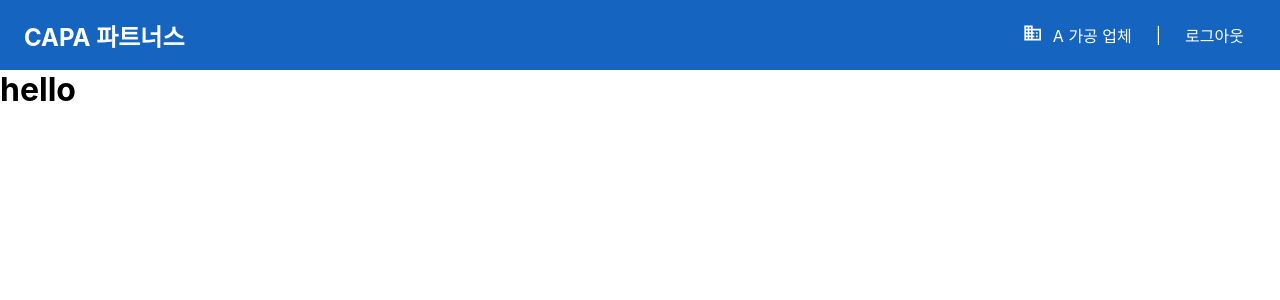
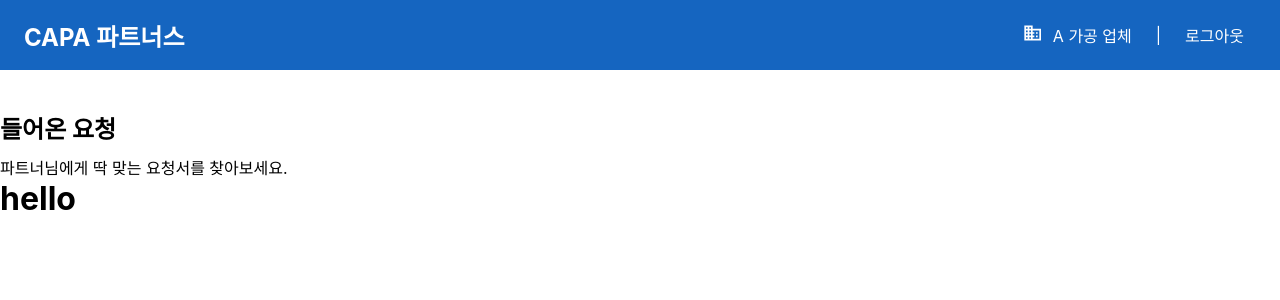
Before and after one commit to HYO00/Ateamventures, a React (Create React App) app: page / in a window 1280 px wide. Shown: the top 300 px of the page. Built offline with nearby package versions, Linux system fonts and the light colour scheme.

Commit message:
Requset page add title

```diff
--- a/package.json
+++ b/package.json
@@ -6,6 +6,7 @@
     "@testing-library/jest-dom": "^5.16.1",
     "@testing-library/react": "^12.1.2",
     "@testing-library/user-event": "^13.5.0",
+    "axios": "^0.24.0",
     "json-server": "^0.17.0",
     "react": "^17.0.2",
     "react-dom": "^17.0.2",
--- a/src/App.js
+++ b/src/App.js
@@ -1,10 +1,12 @@
 import './App.css';
 import Navbar from './components/Navbar';
+import Request from './pages/Request';
 
 function App() {
   return (
     <div className="App">
       <Navbar />
+      <Request />
       <h1>hello</h1>
     </div>
   );
--- /dev/null
+++ b/src/pages/Request.js
@@ -0,0 +1,27 @@
+import React from 'react';
+import styled from "styled-components";
+
+const RequestContainer = styled.div`
+    display: flex;
+    flex-direction: column;
+    justify-content: center;
+    margin:0 auto;
+    max-width:1280px
+    `
+
+    const RequestH1 = styled.h2`
+    margin: 40px 0 10px;
+    `
+
+function Request() {
+    return (
+        <div>
+            <RequestContainer>
+                <RequestH1>들어온 요청</RequestH1>
+                <p>파트너님에게 딱 맞는 요청서를 찾아보세요.</p>
+            </RequestContainer>
+        </div>
+    );
+}
+
+export default Request;
```
Also changed, not shown: src/pages/requestContainer.js (deleted), 1 other file (tests, documents, lock files or other folders).
